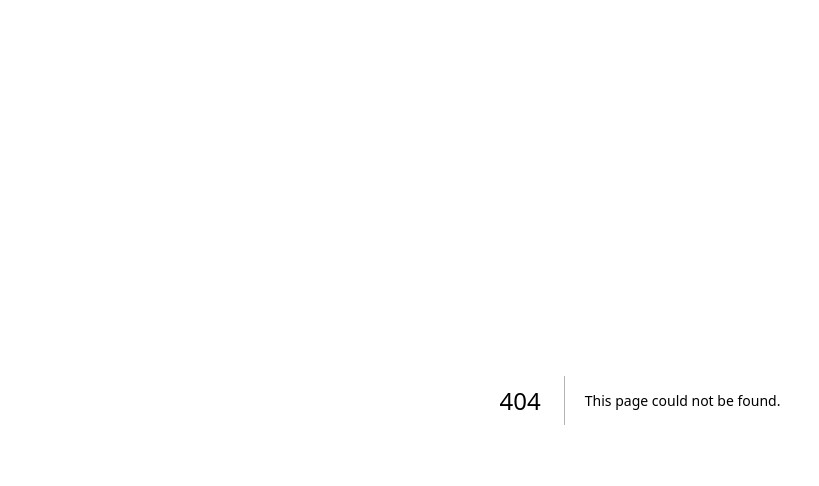
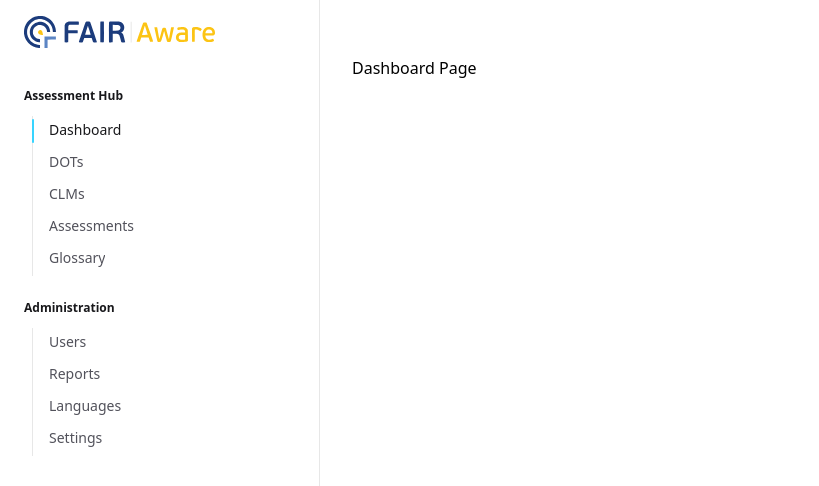
Before and after one commit to DANS-KNAW/fair-aware, a Next.js app in the folder client-fair-impact/: page /cms in a window 1280 px wide. Before the commit this address had no page. Shown: the top 486 px of the page, without its empty margins (0-819 px from the left). Built offline with nearby package versions, Linux system fonts and the light colour scheme.

Commit message:
Add basic CMS layout

```diff
--- /dev/null
+++ b/client-fair-impact/app/cms/layout.tsx
@@ -0,0 +1,14 @@
+import Header from "@/components/cms/header";
+
+export default function CMSLayout({
+  children,
+}: Readonly<{ children: React.ReactNode }>) {
+  return (
+    <div className="h-full lg:ml-72 xl:ml-80">
+      <Header />
+      <div className="relative flex h-full flex-col px-4 pt-14 sm:px-6 lg:px-8">
+        <main className="flex-auto">{children}</main>
+      </div>
+    </div>
+  );
+}
--- /dev/null
+++ b/client-fair-impact/app/cms/page.tsx
@@ -0,0 +1,3 @@
+export default function Dashboard() {
+  return <h1>Dashboard Page</h1>;
+}
```
